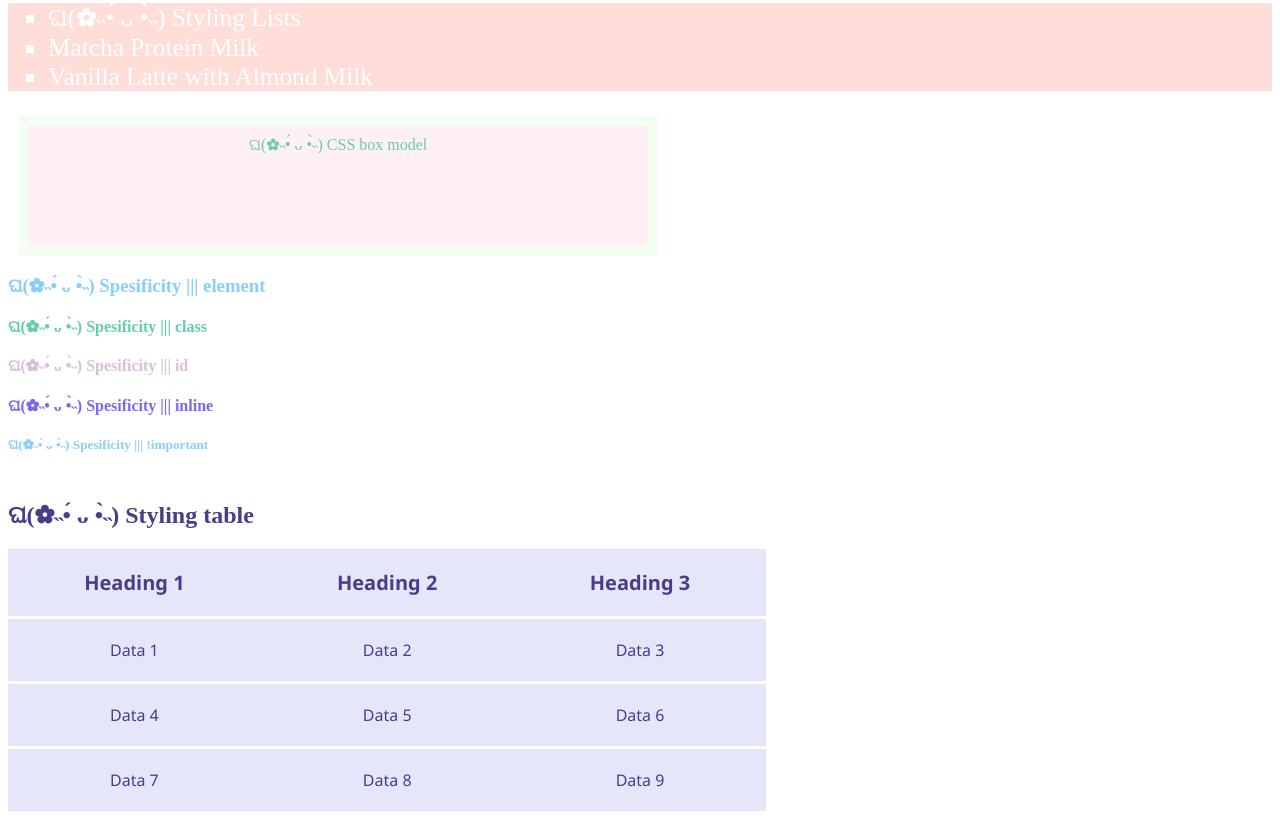
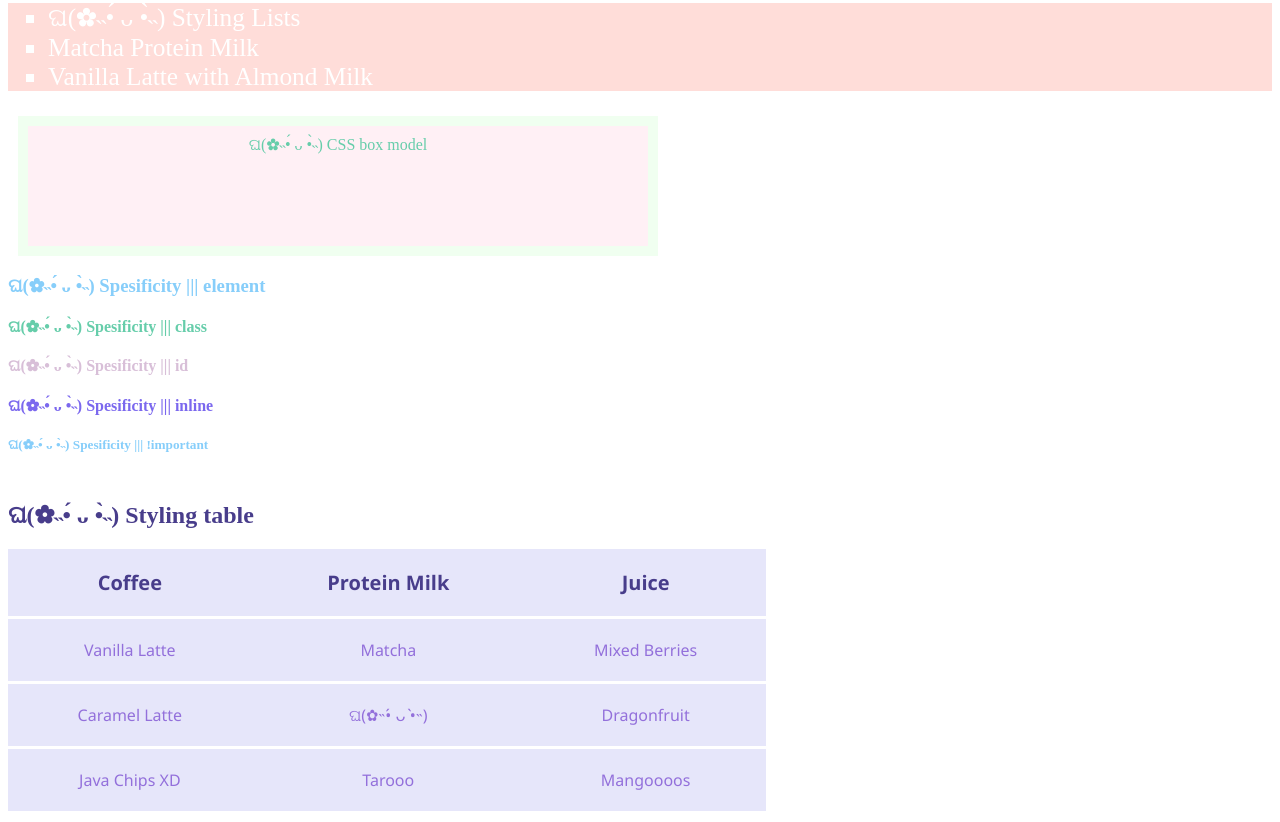
Before and after one commit to goldietiara/CSS, a plain HTML site: page index.html in a window 1280 px wide. Shown: the part 968-1790 px from the top of the page. Drawn offline with Linux system fonts and the light colour scheme.

Commit message:
styling tables (2)

```diff
--- a/index.html
+++ b/index.html
@@ -103,26 +103,26 @@
     <table>
       <thead>
         <tr>
-          <th>Heading 1</th>
-          <th>Heading 2</th>
-          <th>Heading 3</th>
+          <th>Coffee</th>
+          <th>Protein Milk</th>
+          <th>Juice</th>
         </tr>
       </thead>
       <tbody>
         <tr>
-          <td>Data 1</td>
-          <td>Data 2</td>
-          <td>Data 3</td>
+          <td>Vanilla Latte</td>
+          <td>Matcha</td>
+          <td>Mixed Berries</td>
         </tr>
         <tr>
-          <td>Data 4</td>
-          <td>Data 5</td>
-          <td>Data 6</td>
+          <td>Caramel Latte</td>
+          <td>ଘ(✿˵•́ ᴗ •̀˵)</td>
+          <td>Dragonfruit</td>
         </tr>
         <tr>
-          <td>Data 7</td>
-          <td>Data 8</td>
-          <td>Data 9</td>
+          <td>Java Chips XD</td>
+          <td>Tarooo</td>
+          <td>Mangoooos</td>
         </tr>
       </tbody>
     </table>
--- a/style1.css
+++ b/style1.css
@@ -168,3 +168,7 @@ td {
 th {
   font-size: 15pt;
 }
+
+td {
+  color: #9370db;
+}
```
